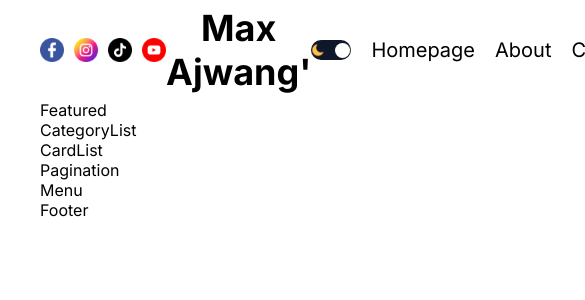
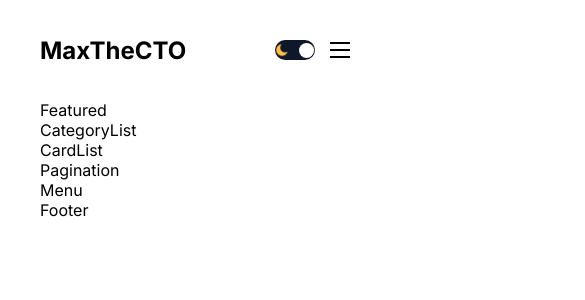
Before and after one commit to max-ajwang/nextjs-blog, a Next.js app: page / in a window 390 px wide. Shown: the top 300 px of the page, 585 px wide, since content can reach past the window. Built offline with nearby package versions, Linux system fonts and the light colour scheme.

Commit message:
Next.js responsive hamburger menu

```diff
--- a/src/app/globals.css
+++ b/src/app/globals.css
@@ -26,6 +26,13 @@ a {
   --textColor: #ddd;
   --softBg: #1f273a;
   --softTextColor: #a6a6a6;
+}
+
+.light {
+  --bg: white;
+  --textColor: black;
+  --softBg: #f0f0f0;
+  --softTextColor: #626262;
 }
 
 .container {
--- a/src/components/authLinks/AuthLinks.jsx
+++ b/src/components/authLinks/AuthLinks.jsx
@@ -1,19 +1,46 @@
-import React from 'react';
+'use client';
+import React, { useState } from 'react';
 import styles from './authLinks.module.css';
 import Link from 'next/link';
 
 const AuthLinks = () => {
+  const [open, setOpen] = useState(false);
   // temporary
   const status = 'notauthenticated';
   return (
     <>
       {status === 'notauthenticated' ? (
-        <Link href="/login">Login</Link>
+        <Link href="/login" className={styles.link}>
+          Login
+        </Link>
       ) : (
         <>
-          <Link href="/write">Write</Link>
+          <Link href="/write" className={styles.link}>
+            Write
+          </Link>
           <span className={styles.link}>Logout</span>
         </>
+      )}
+
+      <div className={styles.burger} onClick={() => setOpen(!open)}>
+        <div className={styles.line}></div>
+        <div className={styles.line}></div>
+        <div className={styles.line}></div>
+      </div>
+      {open && (
+        <div className={styles.responsiveMenu}>
+          <Link href="/">Homepage</Link>
+          <Link href="/">About</Link>
+          <Link href="/">Contact</Link>
+          {status === 'notauthenticated' ? (
+            <Link href="/login">Login</Link>
+          ) : (
+            <>
+              <Link href="/write">Write</Link>
+              <span className={styles.link}>Logout</span>
+            </>
+          )}
+        </div>
       )}
     </>
   );
--- a/src/components/authLinks/authLinks.module.css
+++ b/src/components/authLinks/authLinks.module.css
@@ -1,3 +1,43 @@
 .link {
   cursor: pointer;
 }
+
+.burger {
+  width: 20px;
+  height: 16px;
+  flex-direction: column;
+  justify-content: space-between;
+  cursor: pointer;
+  display: none;
+}
+
+.line {
+  width: 100%;
+  height: 2px;
+  background-color: var(--textColor);
+}
+
+.responsiveMenu {
+  position: absolute;
+  top: 100px;
+  left: 0;
+  background-color: var(--bg);
+  height: calc(100vh - 100px);
+  width: 100%;
+  display: flex;
+  flex-direction: column;
+  align-items: center;
+  justify-content: center;
+  gap: 50px;
+  font-size: 36px;
+}
+
+@media screen and (max-width: 640px) {
+  .burger {
+    display: flex;
+  }
+
+  .link {
+    display: none;
+  }
+}
--- a/src/components/navbar/Navbar.jsx
+++ b/src/components/navbar/Navbar.jsx
@@ -14,12 +14,18 @@ const Navbar = () => {
         <Image src="/tiktok.png" alt="tiktok" width={24} height={24} />
         <Image src="/youtube.png" alt="youtube" width={24} height={24} />
       </div>
-      <div className={styles.logo}>Max Ajwang'</div>
+      <div className={styles.logo}>MaxTheCTO</div>
       <div className={styles.links}>
         <ThemeToggle />
-        <Link href="/">Homepage</Link>
-        <Link href="/">About</Link>
-        <Link href="/">Contact</Link>
+        <Link href="/" className={styles.link}>
+          Homepage
+        </Link>
+        <Link href="/" className={styles.link}>
+          About
+        </Link>
+        <Link href="/" className={styles.link}>
+          Contact
+        </Link>
         <AuthLinks />
       </div>
     </div>
--- a/src/components/navbar/navbar.module.css
+++ b/src/components/navbar/navbar.module.css
@@ -25,3 +25,39 @@
   font-size: 20px;
   align-items: center;
 }
+
+@media screen and (max-width: 1280px) {
+  .logo {
+    font-size: 32px;
+  }
+
+  .links {
+    font-size: 18px;
+    gap: 15px;
+  }
+}
+
+@media screen and (max-width: 1024px) {
+  .social {
+    display: none;
+  }
+
+  .logo {
+    text-align: left;
+  }
+}
+
+@media screen and (max-width: 768px) {
+  .logo {
+    font-size: 24px;
+  }
+}
+
+@media screen and (max-width: 640px) {
+  .links {
+    justify-content: flex-end;
+  }
+  .link {
+    display: none;
+  }
+}
```
